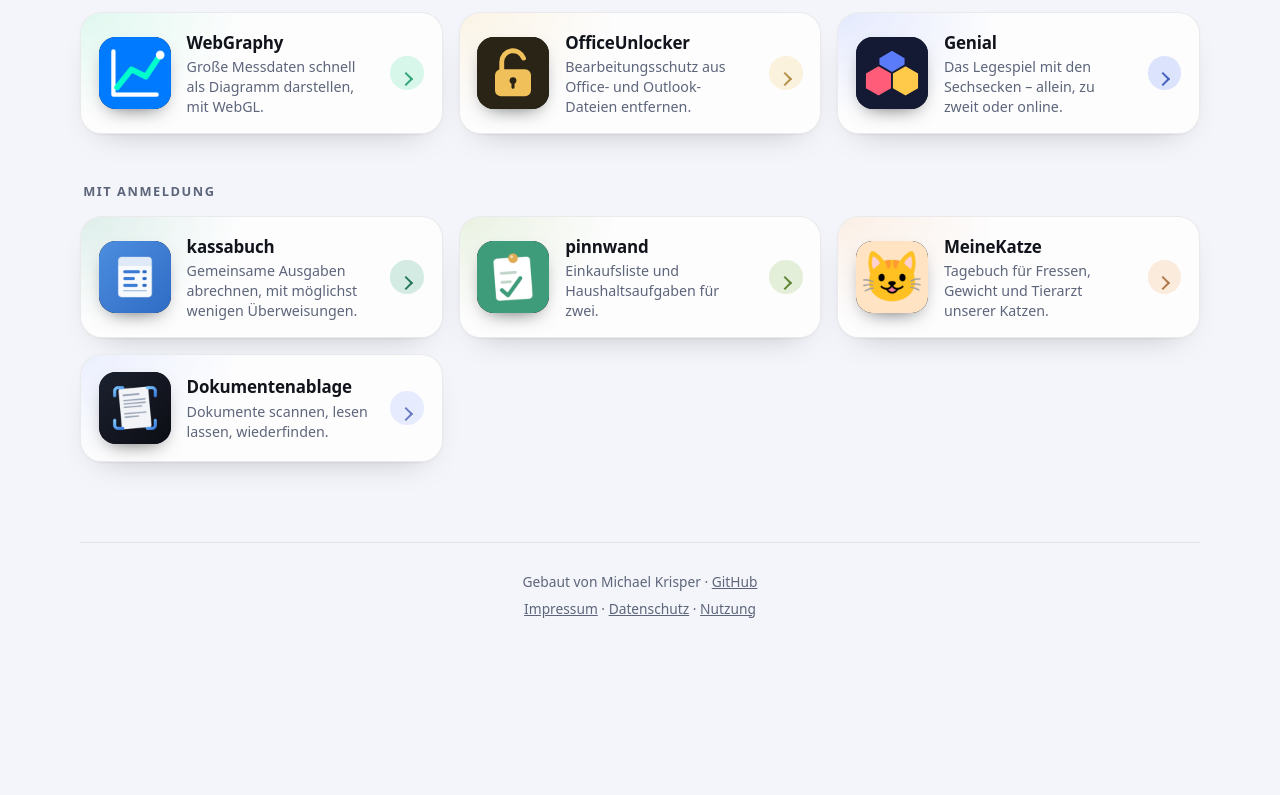
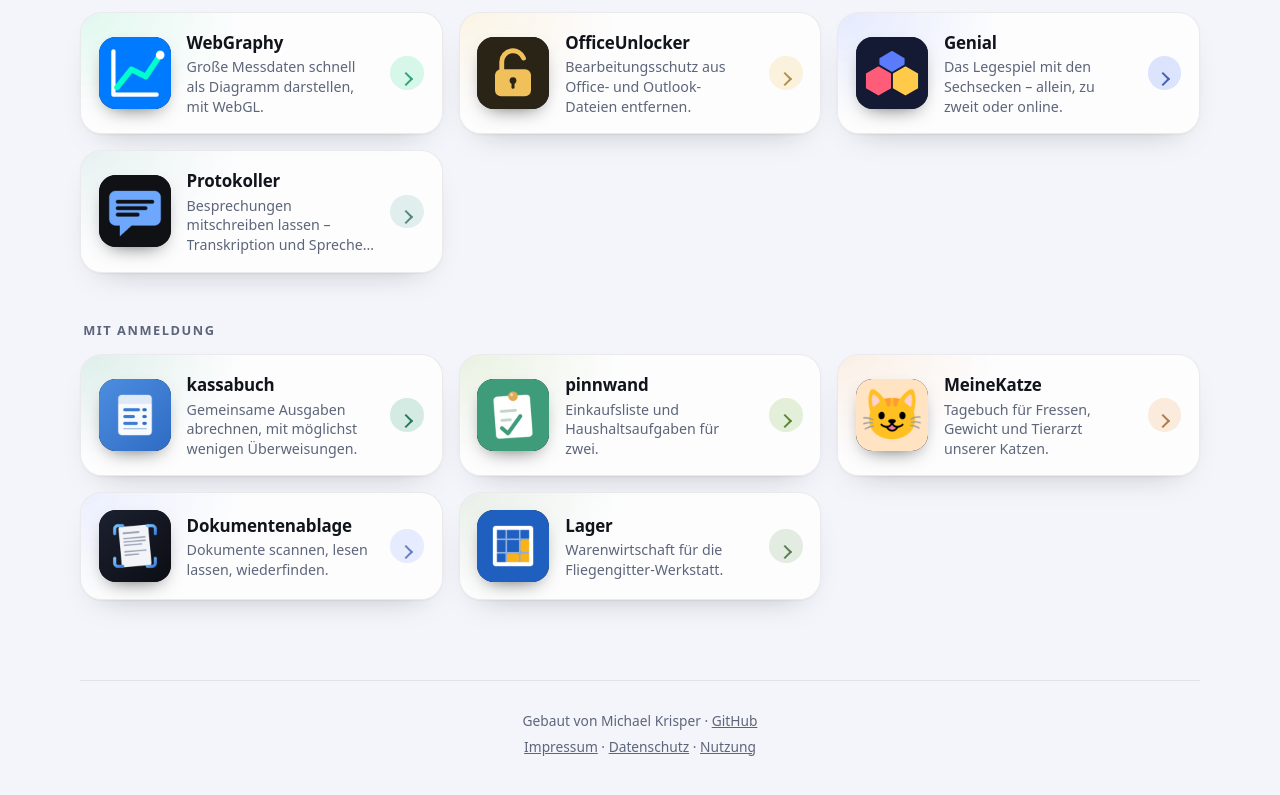
Before and after one commit to michaelkrisper/michaelkrisper, a plain HTML site: page krisperapps.de/index.html in a window 1280 px wide. Shown: the part 1334-2129 px from the top of the page. Before the commit the page ends 1991 px from the top, so only its background shows below. Drawn offline with Linux system fonts and the light colour scheme.

Commit message:
Start page: add lager and protokoller (#18)

```diff
--- a/krisperapps.de/index.html
+++ b/krisperapps.de/index.html
@@ -100,6 +100,11 @@
       <div><h3>Genial</h3><p>Das Legespiel mit den Sechsecken – allein, zu zweit oder online.</p></div>
       <span class="open">Öffnen</span>
     </a>
+    <a class="card" href="https://protokoller.krisperapps.de/" style="--accent:#6fb3a8">
+      <img src="icons/protokoller.png" alt="" width="72" height="72" loading="lazy">
+      <div><h3>Protokoller</h3><p>Besprechungen mitschreiben lassen – Transkription und Sprecher direkt im Browser.</p></div>
+      <span class="open">Öffnen</span>
+    </a>
   </div>
 </section>
 
@@ -126,6 +131,11 @@
       <div><h3>Dokumentenablage</h3><p>Dokumente scannen, lesen lassen, wiederfinden.</p></div>
       <span class="open">Öffnen</span>
     </a>
+    <a class="card" href="https://lager.krisperapps.de/" style="--accent:#7aa66a">
+      <img src="icons/lager.png" alt="" width="72" height="72" loading="lazy">
+      <div><h3>Lager</h3><p>Warenwirtschaft für die Fliegengitter-Werkstatt.</p></div>
+      <span class="open">Öffnen</span>
+    </a>
   </div>
 </section>
 
```
Also changed, not shown: krisperapps.de/datenschutz/index.html (+5 -0 lines), krisperapps.de/icons/lager.png (added), krisperapps.de/icons/protokoller.png (added).
